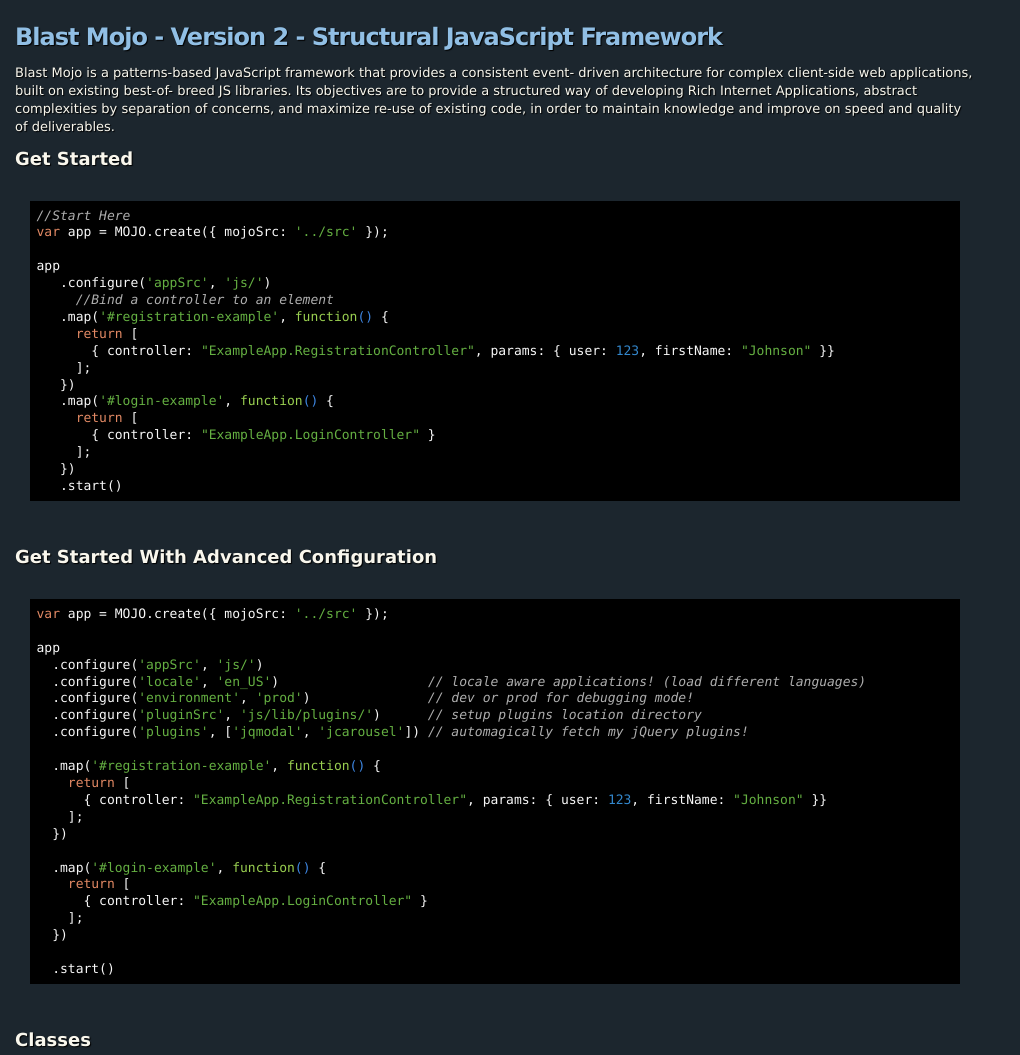
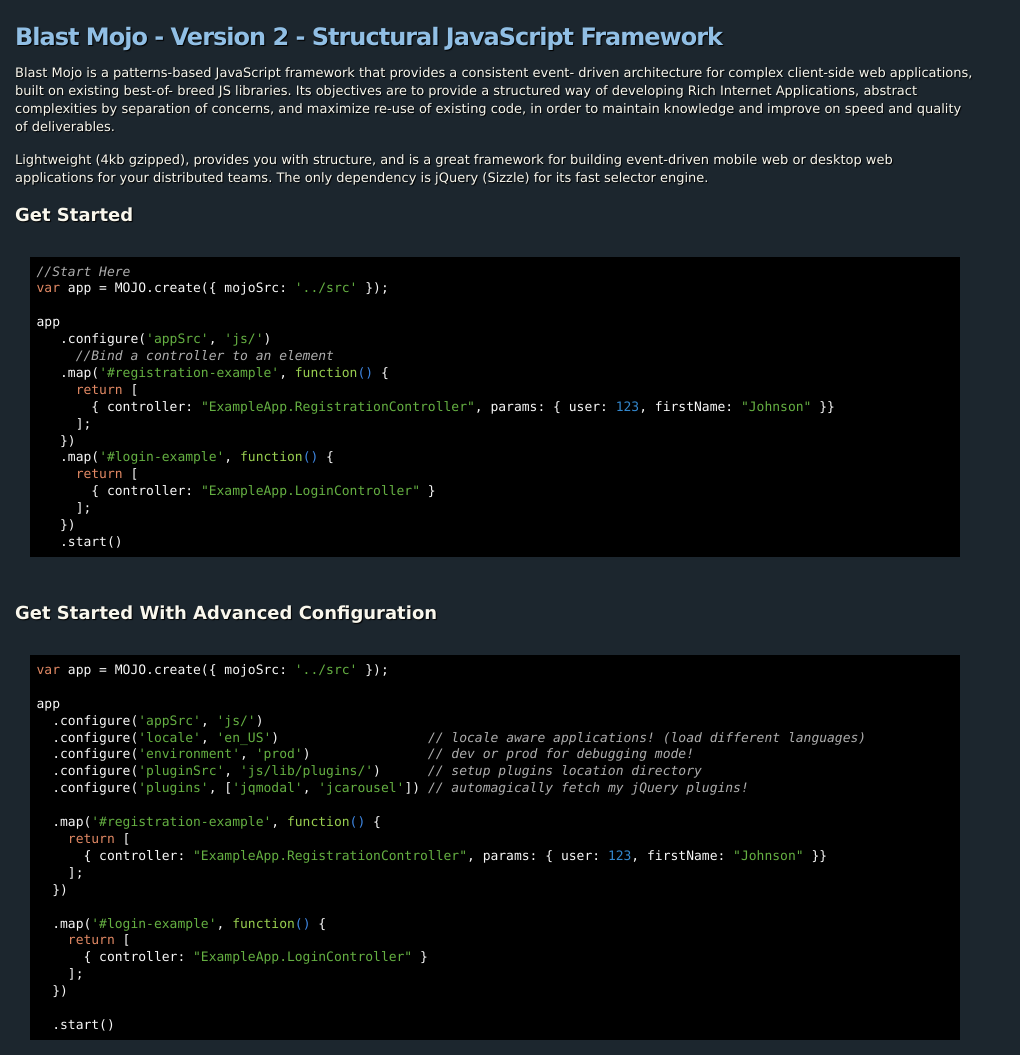
Before and after one commit to jbueza/Mojo, a plain HTML site: page doc/site/index.html in a window 1280 px wide. Shown: the top 1055 px of the page, without its empty margins (0-1020 px from the left). Drawn offline with Linux system fonts and the light colour scheme.

Commit message:
Updating site docs.

```diff
--- a/doc/site/index.html
+++ b/doc/site/index.html
@@ -1,6 +1,8 @@
 <!doctype html><html><head><title>Blast Mojo: Structural JavaScript Framework: Full API Documentation</title><link href='http://fonts.googleapis.com/css?family=Permanent+Marker' rel='stylesheet' type='text/css'><link href="site.css" rel="stylesheet" type="text/css"><link href="sunburst.css" rel="stylesheet" type="text/css"><h1>Blast Mojo - Version 2 - Structural JavaScript Framework</h1>
 
 <p>Blast Mojo is a patterns-based JavaScript framework that provides a consistent event- driven architecture for complex client-side web applications, built on existing best-of- breed JS libraries. Its objectives are to provide a structured way of developing Rich Internet Applications, abstract complexities by separation of concerns, and maximize re-use of existing code, in order to maintain knowledge and improve on speed and quality of deliverables.</p>
+
+<p>Lightweight (4kb gzipped), provides you with structure, and is a great framework for building event-driven mobile web or desktop web applications for your distributed teams. The only dependency is jQuery (Sizzle) for its fast selector engine.</p>
 
 <h2>Get Started</h2>
 
--- a/doc/site/site.css
+++ b/doc/site/site.css
@@ -304,3 +304,7 @@
 a:hover {
   color: #fff;
 }
+
+p {
+  margin-bottom: 15px;
+}
```
Also changed, not shown: doc/api/index.md (+2 -0 lines).
